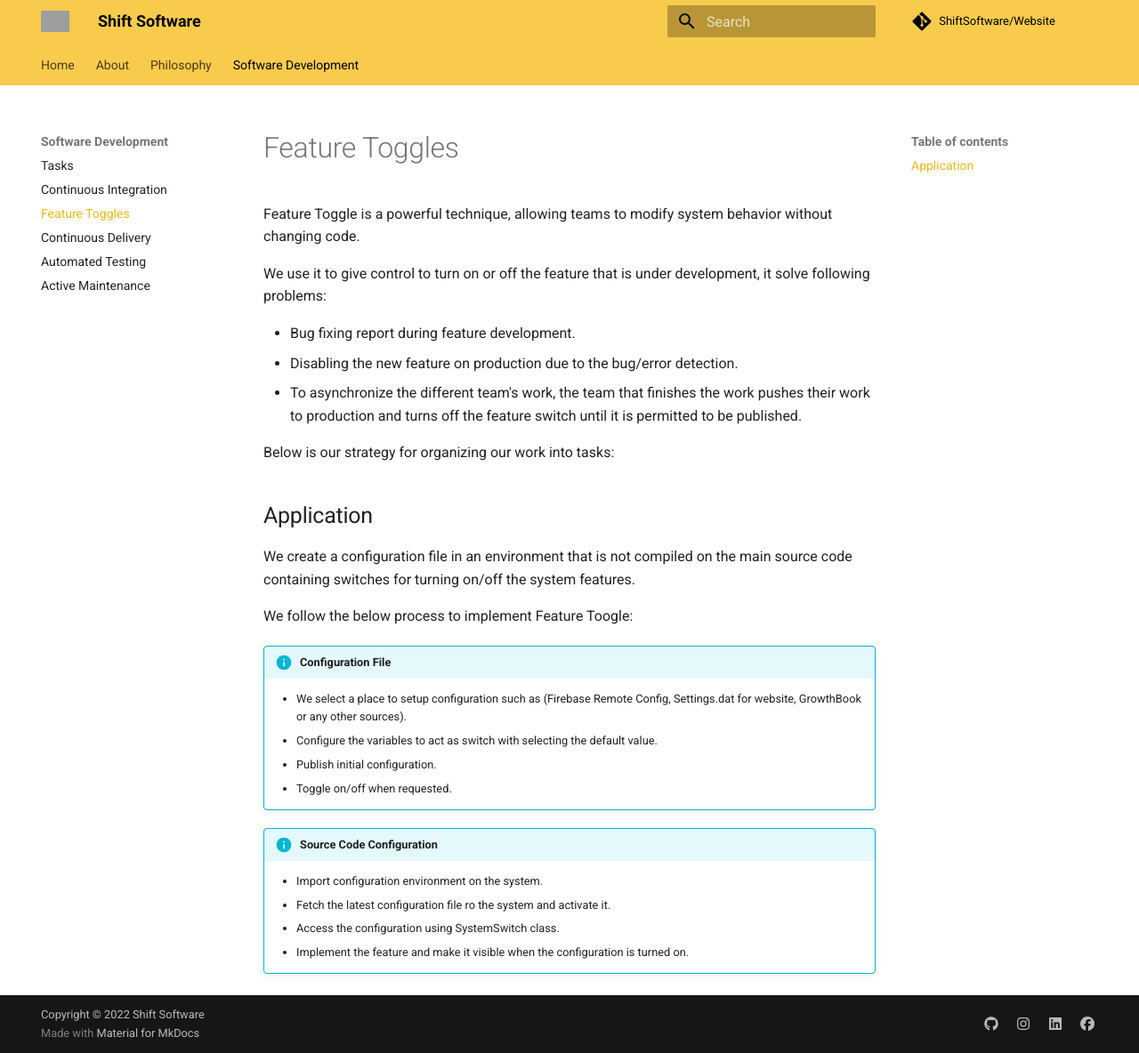
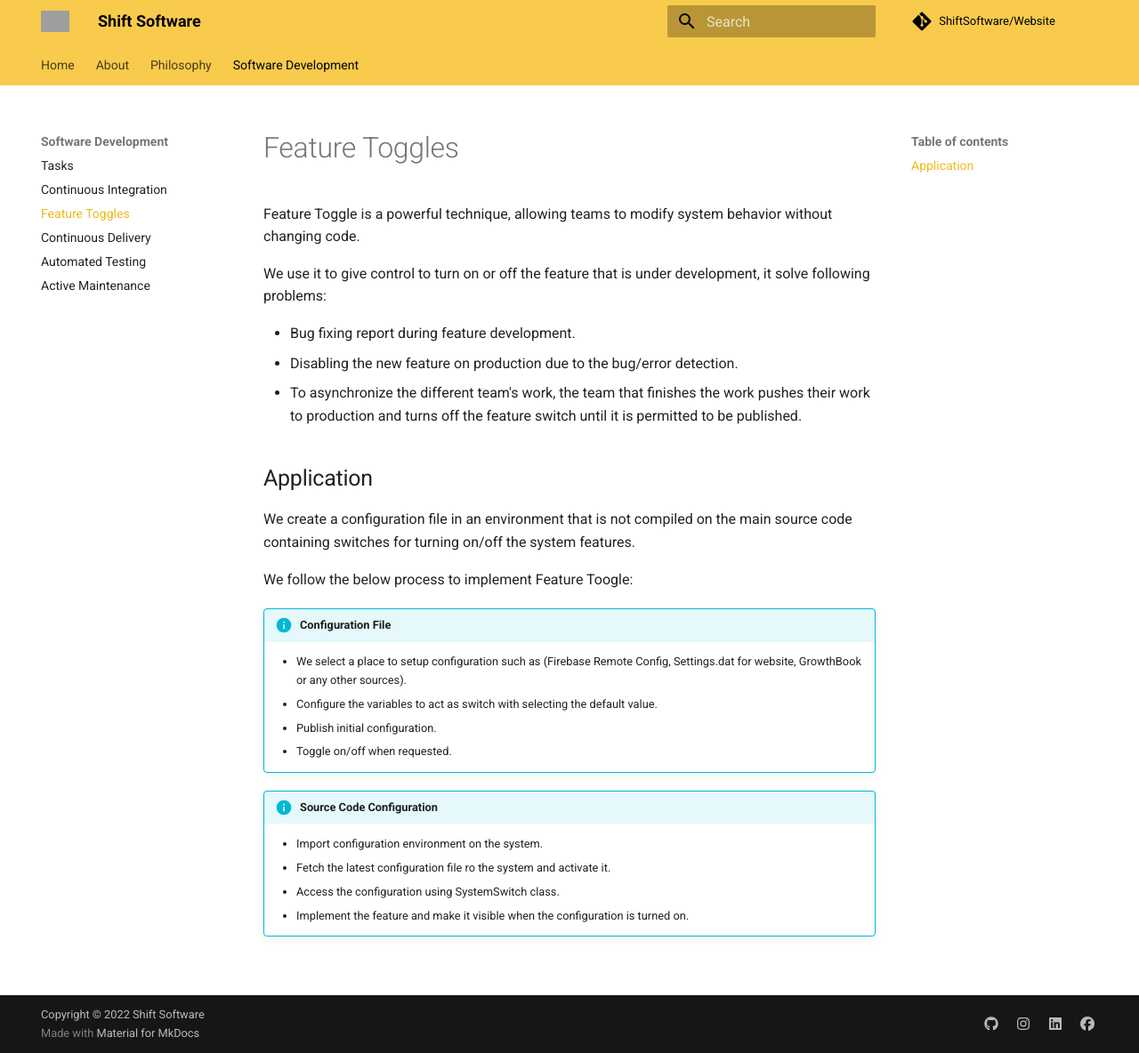
Before and after one commit to ShiftSoftware/Website, an MkDocs documentation site: the page built from docs/software-development/feature-toggles.md, in a window 1280 px wide and 1184 px high. Shown: the whole window at 89% size. Built offline with MkDocs 1.6.1 and Material for MkDocs 9.7.7, drawn with Linux system fonts in a browser that asks for light colours; grey boxes are pictures that could not be loaded.

Commit message:
#33dryjc: Remove the irrelevant sentence on Feature Toggle section

```diff
--- a/docs/software-development/feature-toggles.md
+++ b/docs/software-development/feature-toggles.md
@@ -5,8 +5,6 @@ We use it to give control to turn on or off the feature that is under developmen
 * Bug fixing report during feature development.
 * Disabling the new feature on production due to the bug/error detection.
 * To asynchronize the different team's work, the team that finishes the work pushes their work to production and turns off the feature switch until it is permitted to be published.
-
-Below is our strategy for organizing our work into tasks:
 
 ## <span style="font-weight:400;">Application</span>
 We create a configuration file in an environment that is not compiled on the main source code containing switches for turning on/off the system features.
```
